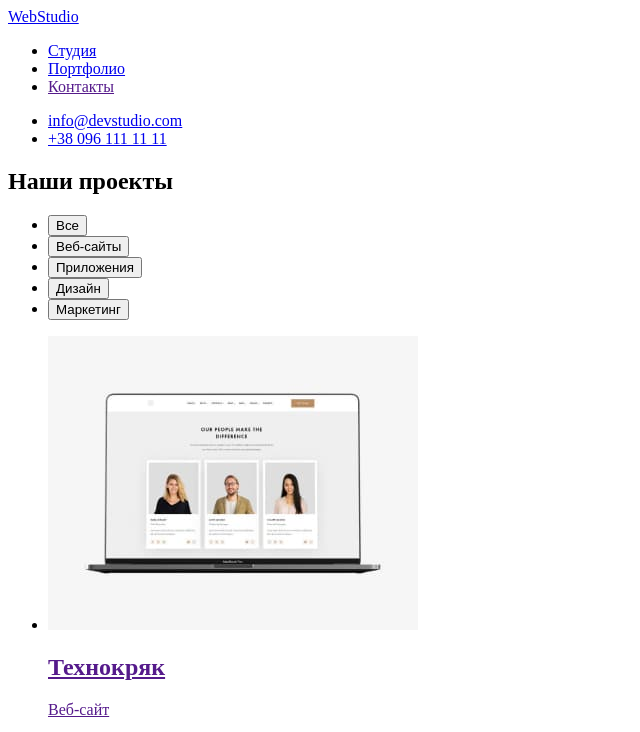
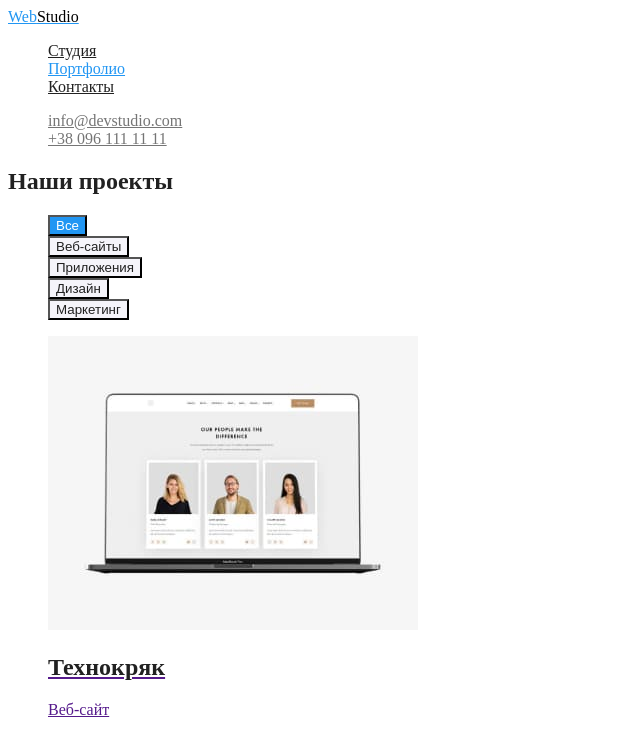
Before and after one commit to MikhailTsyganov/goit-markup-hw-02, a plain HTML site: page portfolio.html in a window 1280 px wide. Both pictures are taken after a click on the button "Все". Shown: the top 732 px of the page, without its empty margins (0-640 px from the left). Drawn offline with Linux system fonts and the light colour scheme.

Commit message:
Добавил цвета на оба html

```diff
--- a/css/styles.css
+++ b/css/styles.css
@@ -2,10 +2,11 @@
   --primary-text-color: #757575;
   --title-text-color: #212121;
   --accent: #2196f3;
+  --primary-white-color: #ffffff;
 }
 
 body {
-  background-color: #ffffff;
+  background-color: var(--primary-white-color);
   color: var(--primary-text-color);
 }
 
@@ -42,6 +43,11 @@ body {
 .site-nav .link:focus {
   color: var(--accent);
 }
+
+.site-nav .link.current {
+  color: var(--accent)
+}
+
 
 /* contacts */
 
@@ -108,3 +114,35 @@ body {
 .address .link {
   color: rgba(255, 255, 255, 0.6);
 }
+
+/* Button */
+
+.button {
+  color: var(--title-text-color);
+  background color: var(--primary-white-color)
+}
+
+.button.primary {
+  background-color: var(--accent);
+  color: var(--primary-white-color);
+}
+
+
+
+/* Portfolio */
+
+.filter .button {
+  color: var(--title-text-color);
+  background-color: #F5F4FA;
+
+}
+
+.filter .button:hover,
+.filter .button:focus {
+color: var(--primary-white-color);
+background-color: var(--accent);
+}
+
+.project-list .title {
+  color: var(--title-text-color);
+}
--- a/portfolio.html
+++ b/portfolio.html
@@ -5,115 +5,116 @@
     <meta charset="UTF-8">
     <meta name="viewport" content="width=device-width, initial-scale=1.0">
     <title>Веб студия</title>
+    <link href="./css/styles.css" rel="stylesheet">
 </head>
 
 <body>
     <header>
         <nav>
-            <a href="index.html">
-                WebStudio
+            <a href="./index.html" class="logo-first">
+                Web<span class="logo-second">Studio</span>
             </a>
 
-            <ul>
-                <li><a href="index.html">Студия</a></li>
-                <li><a href="portfolio.html">Портфолио</a></li>
-                <li><a href="">Контакты</a></li>
+            <ul class="list site-nav">
+                <li><a href="./index.html" class="link">Студия</a></li>
+                <li><a href="./portfolio.html" class="link  current">Портфолио</a></li>
+                <li><a href="" class="link">Контакты</a></li>
             </ul>
         </nav>
-        <ul>
-            <li><a href="mailto:info@devstudio.com">info@devstudio.com</a></li>
-            <li><a href="tel:+380961111111">+38 096 111 11 11</a></li>
+        <ul class="list contacts">
+            <li><a href="mailto:info@devstudio.com" class="link">info@devstudio.com</a></li>
+            <li><a href="tel:+380961111111" class="link">+38 096 111 11 11</a></li>
         </ul>
 
     </header>
     <main>
 
         <!-- Проектная секция -->
-       <section>
-           <h1>Наши проекты</h1>
-           <ul>
-               <li><button type="button">Все</button></li>
-               <li><button type="button">Веб-сайты</button></li>
-               <li><button type="button">Приложения</button></li>
-               <li><button type="button">Дизайн</button></li>
-               <li><button type="button">Маркетинг</button></li>
+       <section class="section">
+           <h1 class="section-title">Наши проекты</h1>
+           <ul class="filter list">
+               <li><button type="button" class="button">Все</button></li>
+               <li><button type="button" class="button">Веб-сайты</button></li>
+               <li><button type="button" class="button">Приложения</button></li>
+               <li><button type="button" class="button">Дизайн</button></li>
+               <li><button type="button" class="button">Маркетинг</button></li>
            </ul>
 
-           <ul>
+           <ul class="project-list list">
                <li>
                    <a href="">
                        <img src="./images/portfolio-1.jpg" alt="Черный макбук с открытым веб-сайтом" width="370">
-                       <h2>Технокряк</h2>
+                       <h2 class="title">Технокряк</h2>
                        <p>Веб-сайт</p>
                     </a>
                 </li>
                <li>
                    <a href="">
                        <img src="./images/portfolio-2.jpg" alt="Два баскетболиста" width="370">
-                        <h2>Постер New Orlean vs Golden Star</h2>
+                        <h2 class="title">Постер New Orlean vs Golden Star</h2>
                         <p>Дизайн</p>
                     </a>
                 </li>
                <li>
                    <a href="">
                        <img src="./images/portfolio-3.jpg" alt="Логотип на фоне рыбы" width="370">
-                        <h2>Ресторан Seafood</h2>
+                        <h2 class="title">Ресторан Seafood</h2>
                         <p>Приложение</p>
                     </a>
                 </li>
                <li>
                    <a href="">
                        <img src="./images/portfolio-4.jpg" alt="Полноразмерные черные наушники" width="370">
-                        <h2>Проект Prime</h2>
+                        <h2 class="title">Проект Prime</h2>
                         <p>Маркетинг</p>
                     </a>
                 </li>
                <li>
                    <a href="">
                        <img src="./images/portfolio-5.jpg" alt="Белая и бежевая коробка" width="370">
-                        <h2>Проект Boxes</h2>
+                        <h2 class="title">Проект Boxes</h2>
                         <p>Приложение</p>
                     </a>
                 </li>
                <li>
                    <a href="">
                        <img src="./images/portfolio-6.jpg" alt="Сайт на мониторе макбука" width="370">
-                        <h2>Inspiration has no Borders</h2>
+                        <h2 class="title">Inspiration has no Borders</h2>
                         <p>Веб-сайт</p>
                     </a>
                 </li>
                <li>
                    <a href="">
                        <img src="./images/portfolio-7.jpg" alt="Открытая брошюра" width="370">
-                        <h2>Издание Limited Edition</h2>
+                        <h2 class="title">Издание Limited Edition</h2>
                         <p>Дизайн</p>
                     </a>
                 </li>
                <li>
                    <a href="">
                        <img src="./images/portfolio-8.jpg" alt="Белый ярлык с названием проекта" width="370">
-                        <h2>Проект LAB</h2>
+                        <h2 class="title">Проект LAB</h2>
                         <p>Маркетинг</p>
                     </a>
                 </li>
                <li>
                    <a href="">
                        <img src="./images/portfolio-9.jpg" alt="Человек, работающий за ноутбуком" width="370">
-                        <h2>Growing Business</h2>
+                        <h2 class="title">Growing Business</h2>
                         <p>Приложение</p>
                     </a>
                 </li>
            </ul>
        </section>
     </main>
-    <footer>
-        <a href="index.html">
-            WebStudio
+    <footer class="footer">
+        <a href="./index.html" class="link">
+            Web<span class="logo-third">Studio</span>
         </a>
-        <address>
+        <address class="address">
             <p>г. Киев, пр-т Леси Украинки, 26</p>
-            <a href="mailto:info@example.com">info@example.com</a>
-            <a href="tel:+380991111111">+38 099 111 11 11</a>
+            <a href="mailto:info@example.com" class="link">info@example.com</a>
+            <a href="tel:+380991111111" class="link">+38 099 111 11 11</a>
 
         </address>
     </footer>
```
Also changed, not shown: index.html (+5 -5 lines).
